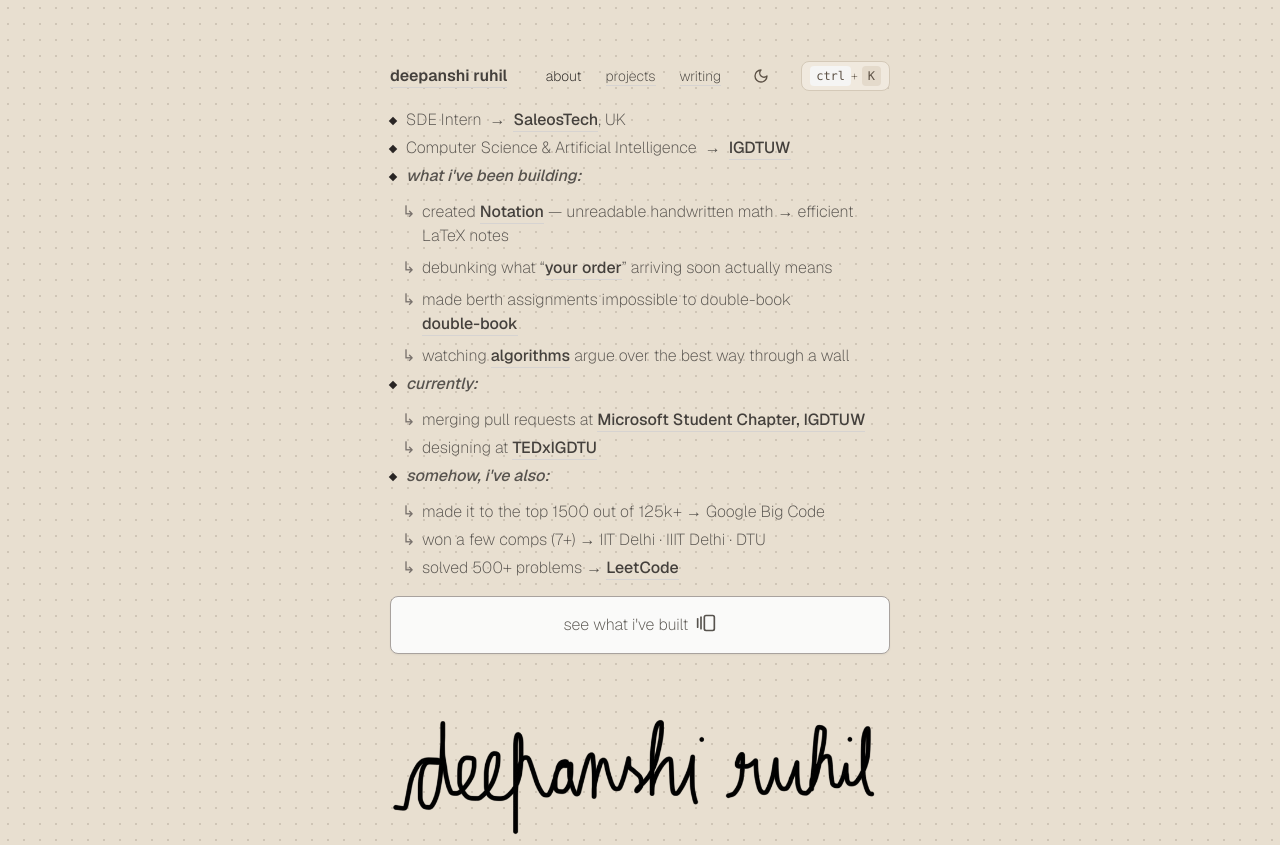
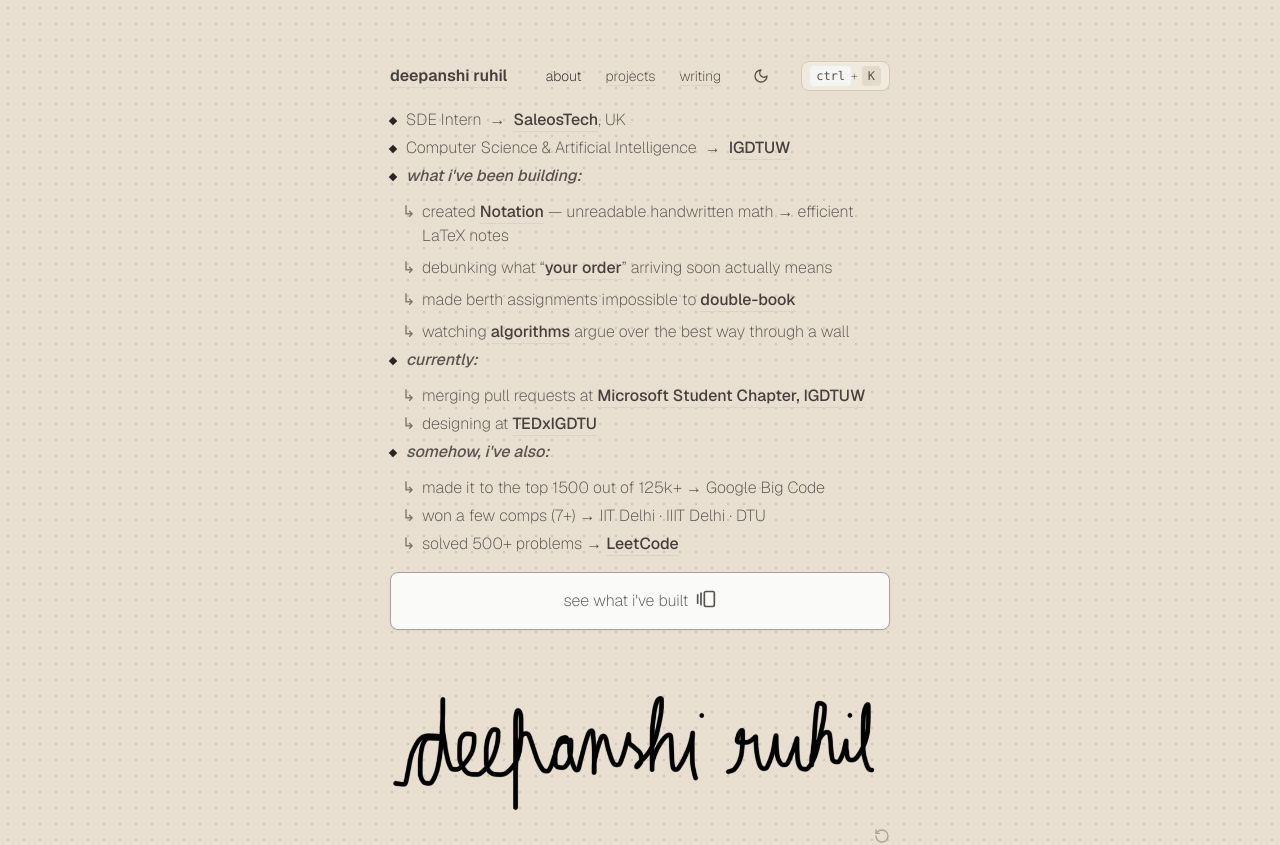
Before and after one commit to deepanshiruhil/v2-main, a Next.js app: page / in a window 1280 px wide. Shown: the top 845 px of the page. Built offline with nearby package versions, Linux system fonts and the light colour scheme.

Commit message:
Fix text for berth assignments message

```diff
--- a/src/app/page.js
+++ b/src/app/page.js
@@ -104,7 +104,7 @@ export default function About() {
               </span>
 
               <span className="text-stone-600 dark:text-stone-400">
-                made berth assignments impossible to double-book{" "}
+                made berth assignments impossible to {" "}
                 <Link
                   href="https://github.com/deepanshiruhil/HarborCore"
                   className="font-medium"
```
